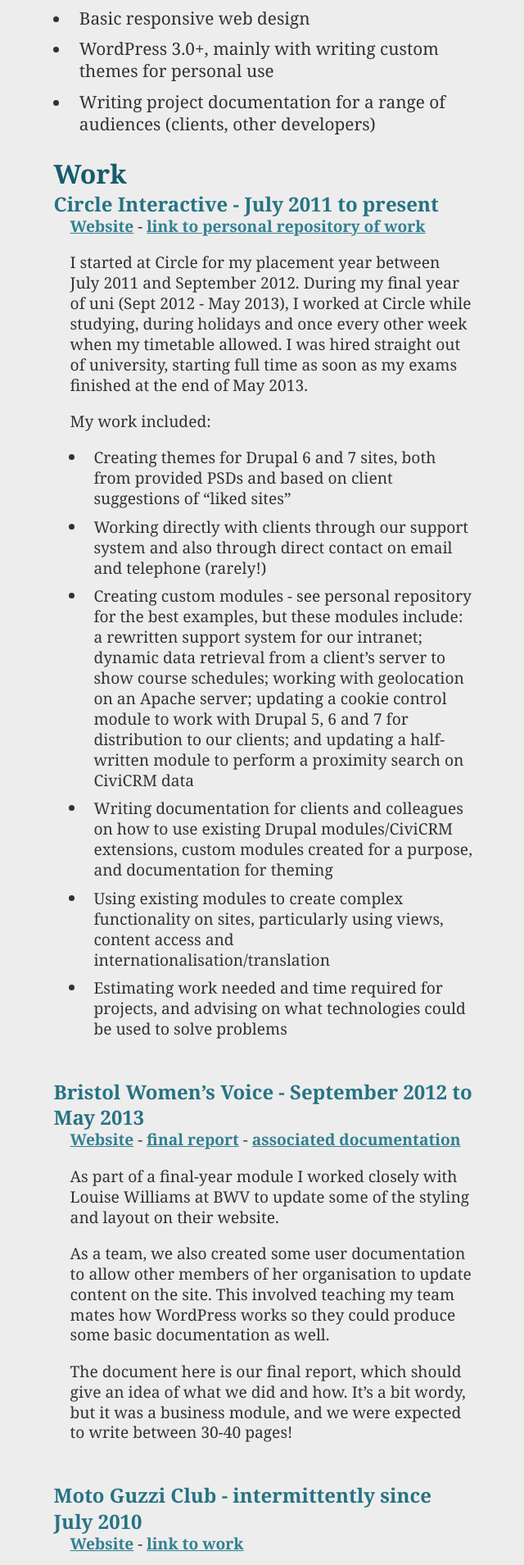
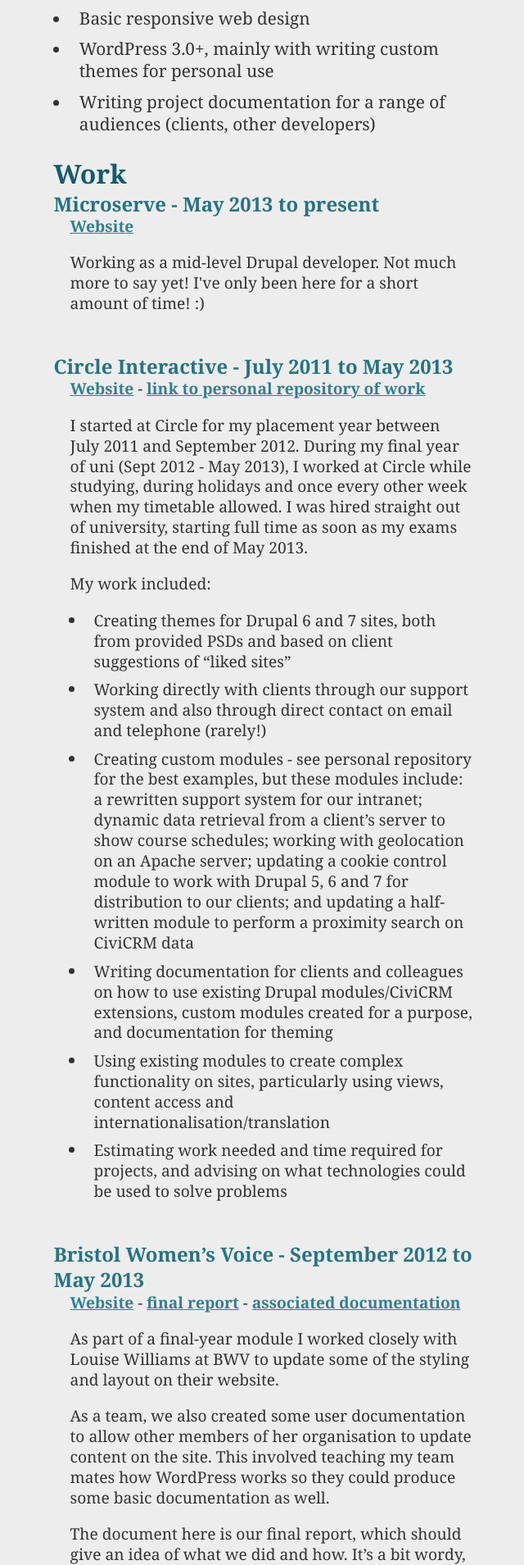
Before and after one commit to Tawreh/cv, a PHP site: page / in a window 1280 px wide. Shown: the part 1023-2932 px from the top of the page at 82% size, without its empty margins (88-728 px from the left). Run offline with PHP 8.4, Linux system fonts and the light colour scheme; some libraries are stand-ins or nearby versions.

Commit message:
Updating work

```diff
--- a/index.php
+++ b/index.php
@@ -64,7 +64,13 @@
     <section class="work">
       <h2>Work</h2>
       <dl>
-        <dt>Circle Interactive - July 2011 to present</dt>
+        <dt>Microserve - May 2013 to present</dt>
+	<dd>
+	  <p><a href="http://microserveltd.co.uk/">Website</a></p>
+	  <p>Working as a mid-level Drupal developer. Not much more to say yet! I've only been here for a short amount of time! :)</p>
+	</dd>
+
+        <dt>Circle Interactive - July 2011 to May 2013</dt>
         <dd>
           <p><a href="http://circle-interactive.co.uk/">Website</a> - <a href="http://github.com/Tawreh">link to personal repository of work</a></p>
           <p>I started at Circle for my placement year between July 2011 and September 2012. During my final year of uni (Sept 2012 - May 2013), I worked at Circle while studying, during holidays and once every other week when my timetable allowed. I was hired straight out of university, starting full time as soon as my exams finished at the end of May 2013.</p>
```
Also changed, not shown: README.md.
